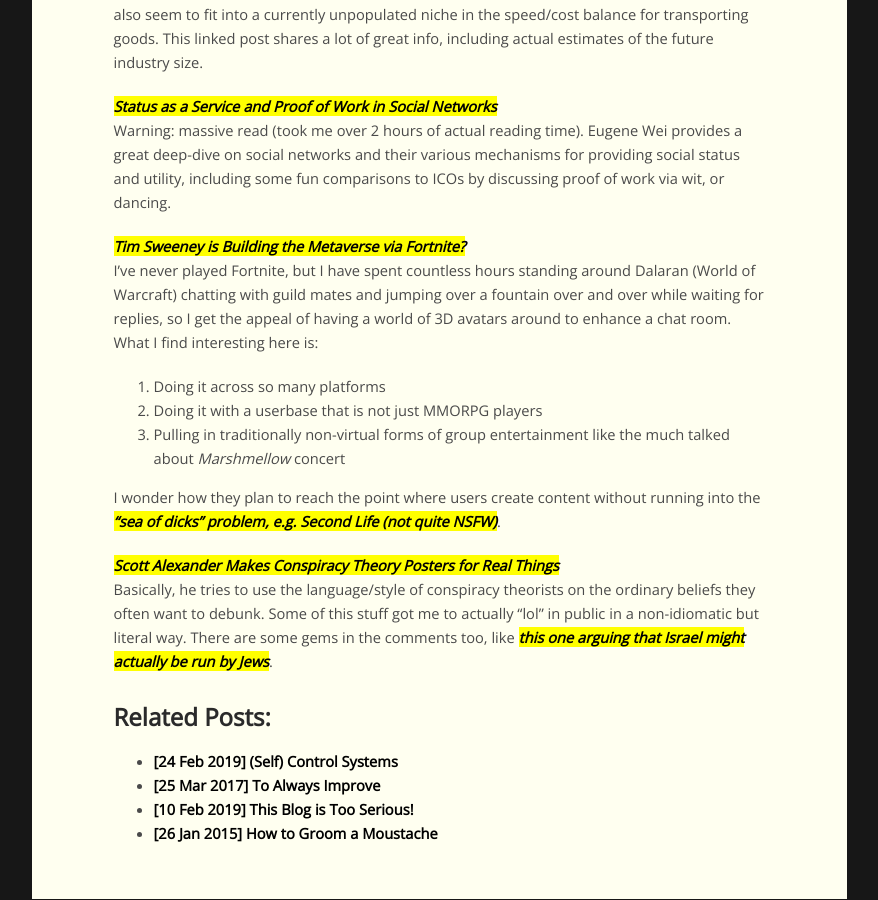
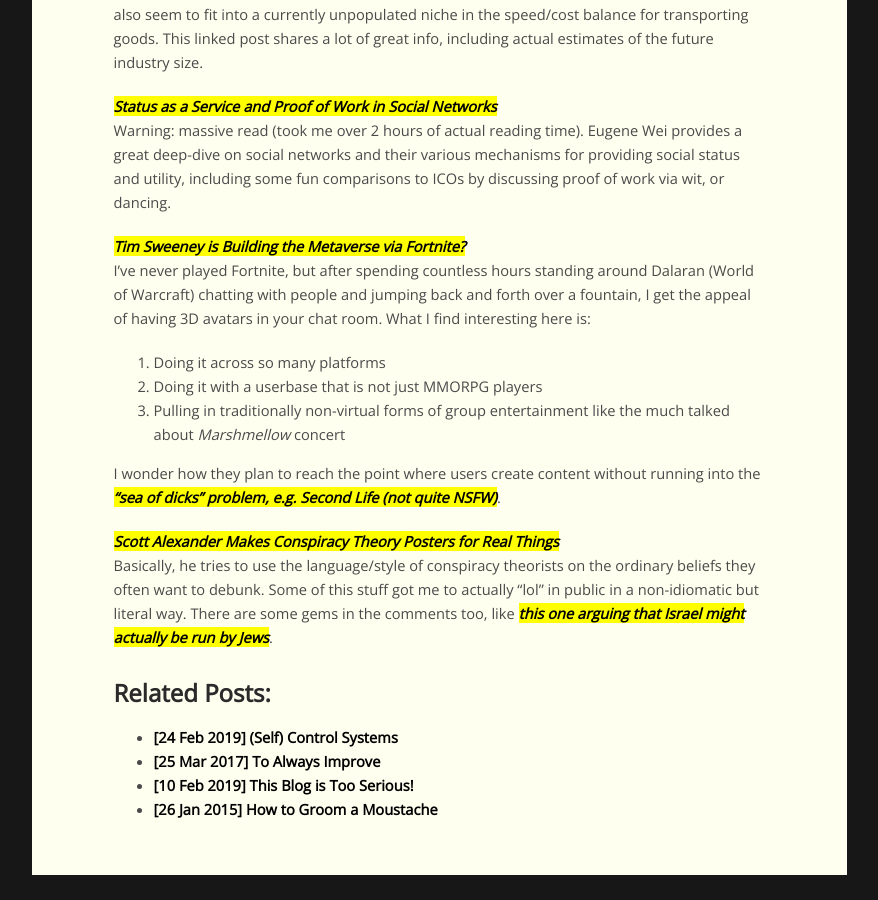
Before and after one commit to ezrasavard/ezrasavard.com, a Jekyll site: the page built from _posts/2019-03-13-links.md, in a window 1280 px wide and 900 px high, scrolled down 1676 px. Shown: the whole window, without its empty margins (317-1195 px from the left). Built offline with Jekyll 4.4.1, drawn with Linux system fonts in a browser that asks for light colours; nearby versions of some CDN libraries.

Commit message:
wording tweaks

```diff
--- a/_posts/2019-03-13-links.md
+++ b/_posts/2019-03-13-links.md
@@ -78,10 +78,10 @@
 
 [Tim Sweeney is Building the Metaverse via Fortnite?](https://redef.com/original/fortnite-is-the-future-but-probably-not-for-the-reasons-you-think)
 <br>
-I've never played Fortnite, but I have spent countless hours standing around
-Dalaran (World of Warcraft) chatting with guild mates and jumping over a fountain
-over and over while waiting for replies, so I get the appeal of having a world
-of 3D avatars around to enhance a chat room. What I find interesting here is:
+I've never played Fortnite, but after spending countless hours standing around
+Dalaran (World of Warcraft) chatting with people and jumping back and forth
+over a fountain, I get the appeal of having
+3D avatars in your chat room. What I find interesting here is:
 
 1. Doing it across so many platforms
 2. Doing it with a userbase that is not just MMORPG players
```
